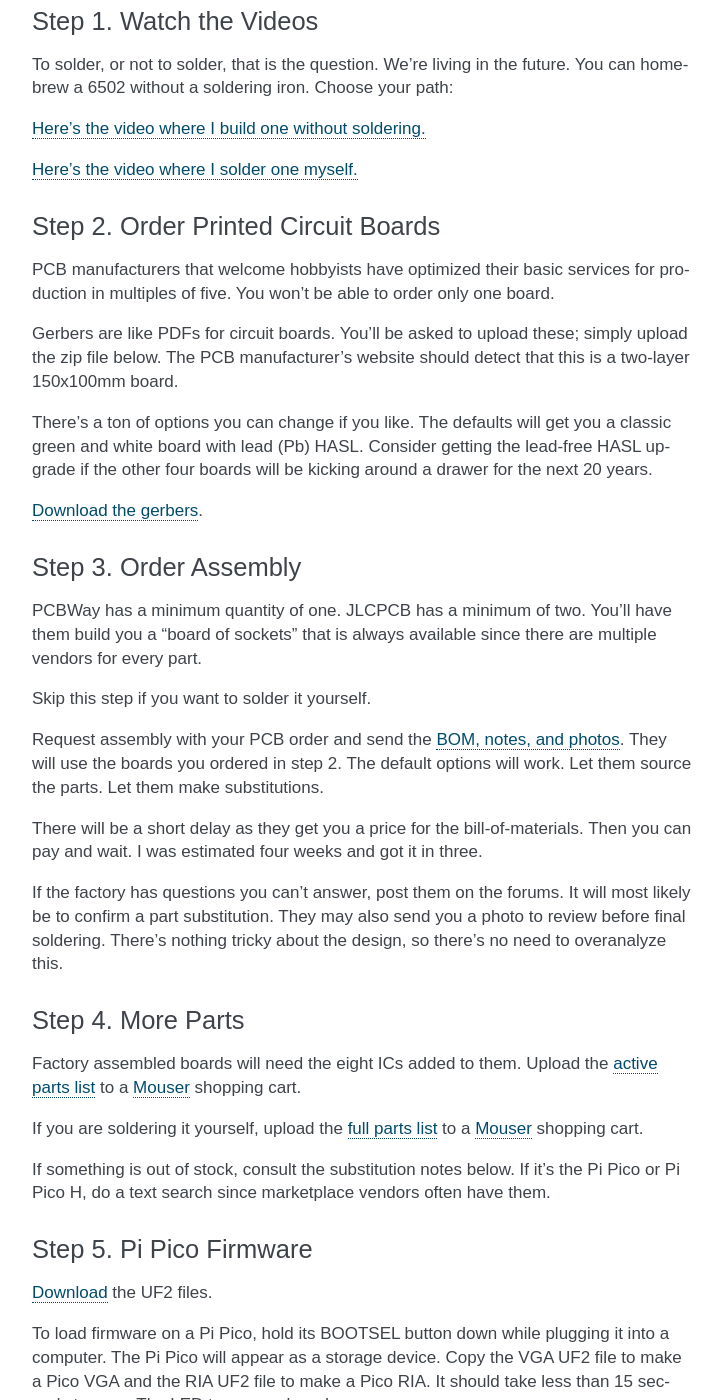
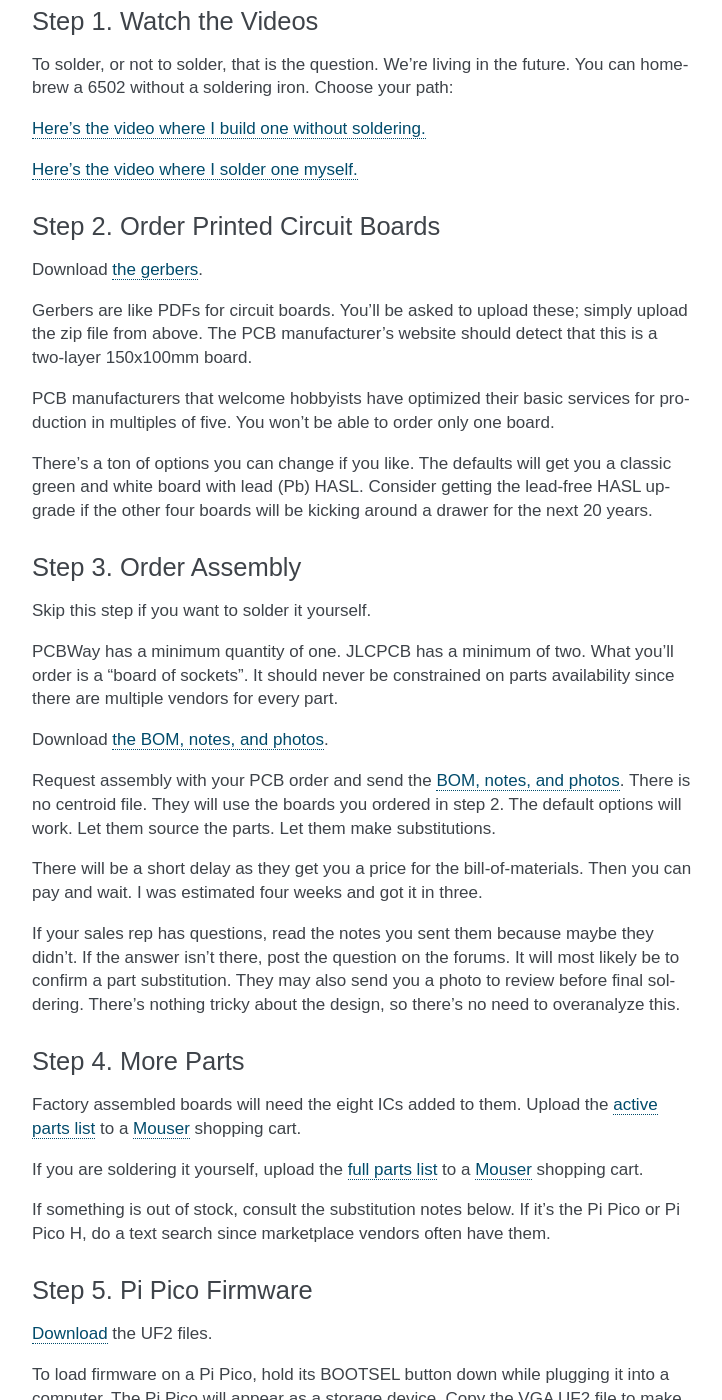
Before and after one commit to picocomputer/picocomputer.github.io, a Sphinx documentation site: the page built from docs/source/hardware.rst, in a window 1280 px wide and 1400 px high, scrolled down 601 px. Shown: the whole window, without its empty margins (388-1110 px from the left). Built offline with Sphinx 7.4.7, drawn with Linux system fonts in a browser that asks for light colours.

Commit message:
mention lack of centroid

```diff
--- a/docs/source/hardware.rst
+++ b/docs/source/hardware.rst
@@ -29,26 +29,28 @@
 Step 2. Order Printed Circuit Boards
 ====================================
 
+Download `the gerbers <_static/rp6502-reva-gerbers.zip>`_.
+
+Gerbers are like PDFs for circuit boards. You'll be asked to upload these; simply upload the zip file from above. The PCB manufacturer's website should detect that this is a two-layer 150x100mm board.
+
 PCB manufacturers that welcome hobbyists have optimized their basic services for production in multiples of five. You won't be able to order only one board.
 
-Gerbers are like PDFs for circuit boards. You'll be asked to upload these; simply upload the zip file below. The PCB manufacturer's website should detect that this is a two-layer 150x100mm board.
-
 There's a ton of options you can change if you like. The defaults will get you a classic green and white board with lead (Pb) HASL. Consider getting the lead-free HASL upgrade if the other four boards will be kicking around a drawer for the next 20 years.
-
-`Download the gerbers <_static/rp6502-reva-gerbers.zip>`_.
 
 Step 3. Order Assembly
 ======================
 
-PCBWay has a minimum quantity of one. JLCPCB has a minimum of two. You'll have them build you a "board of sockets" that is always available since there are multiple vendors for every part.
-
 Skip this step if you want to solder it yourself.
 
-Request assembly with your PCB order and send the `BOM, notes, and photos <_static/rp6502-reva-assembly.zip>`_. They will use the boards you ordered in step 2. The default options will work. Let them source the parts. Let them make substitutions.
+PCBWay has a minimum quantity of one. JLCPCB has a minimum of two. What you'll order is a "board of sockets". It should never be constrained on parts availability since there are multiple vendors for every part.
+
+Download `the BOM, notes, and photos <_static/rp6502-reva-assembly.zip>`_.
+
+Request assembly with your PCB order and send the `BOM, notes, and photos <_static/rp6502-reva-assembly.zip>`_. There is no centroid file. They will use the boards you ordered in step 2. The default options will work. Let them source the parts. Let them make substitutions.
 
 There will be a short delay as they get you a price for the bill-of-materials. Then you can pay and wait. I was estimated four weeks and got it in three.
 
-If the factory has questions you can't answer, post them on the forums. It will most likely be to confirm a part substitution. They may also send you a photo to review before final soldering. There's nothing tricky about the design, so there's no need to overanalyze this.
+If your sales rep has questions, read the notes you sent them because maybe they didn't. If the answer isn't there, post the question on the forums. It will most likely be to confirm a part substitution. They may also send you a photo to review before final soldering. There's nothing tricky about the design, so there's no need to overanalyze this.
 
 Step 4. More Parts
 ==================
```
